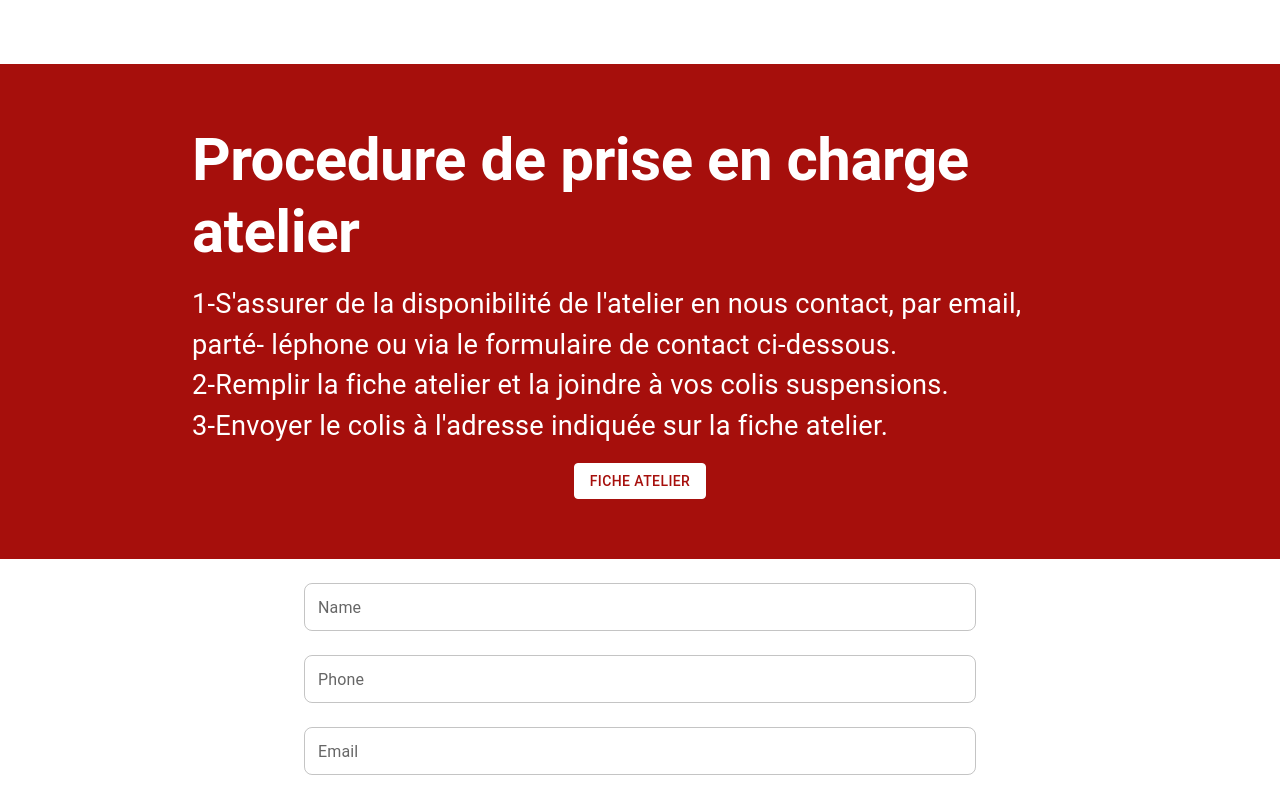
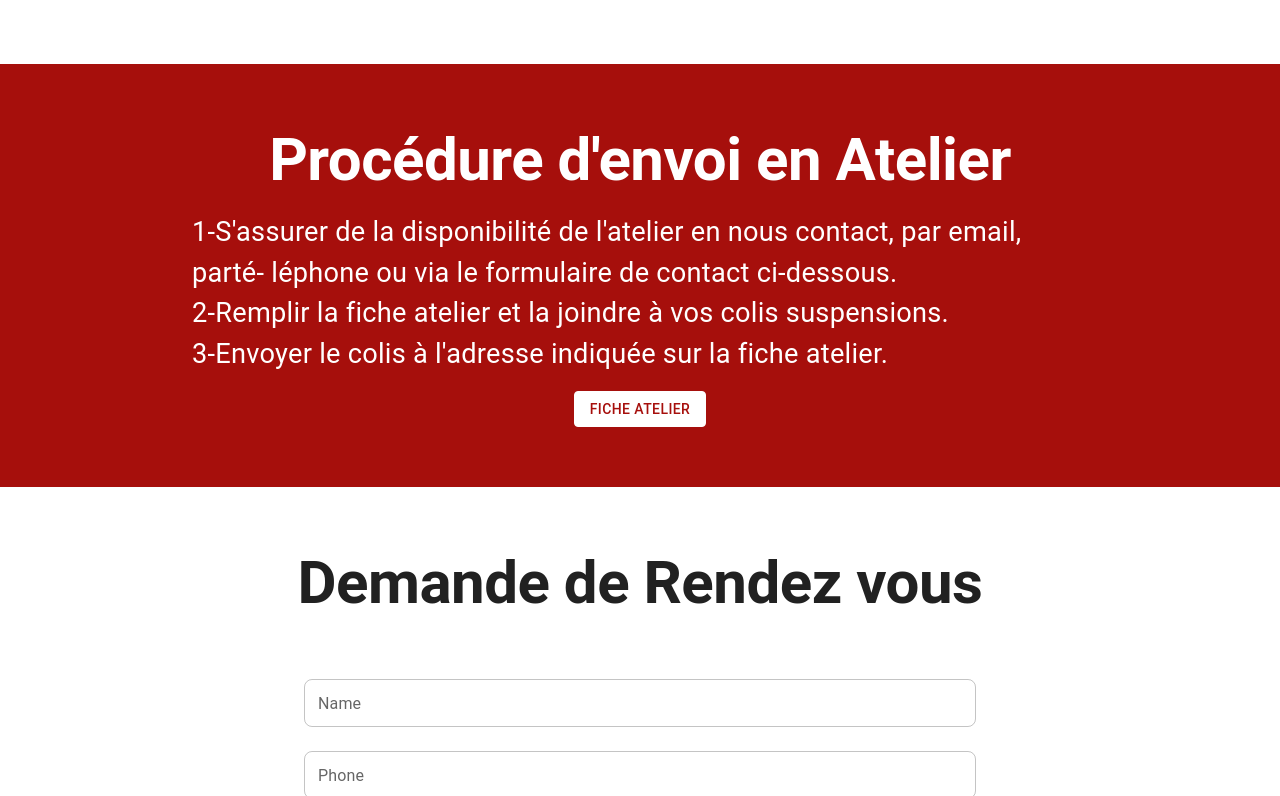
Before and after one commit to Adham1999mw/bycles, a Next.js app: page /Rendez in a window 1280 px wide. Shown: the part 564-1360 px from the top of the page. Built offline with nearby package versions, Linux system fonts and the light colour scheme; a web font is replaced by a local one.

Commit message:
[feature/8756] still

```diff
--- a/components/common/BaseSection/index.jsx
+++ b/components/common/BaseSection/index.jsx
@@ -35,7 +35,7 @@ const BaseSection = ({
         className={styles.max}
         style={mxSIZE && {maxWidth:`${mxSIZE}%`}}
       >
-        <Grid item style={stylesCustom}>
+        <Grid item>
           <Typography variant="h2" style={{ fontWeight: "bold" }}>
             {title}
           </Typography>
--- a/pages/Rendez/constact.module.scss
+++ b/pages/Rendez/constact.module.scss
@@ -2,7 +2,6 @@
     display: flex;
     flex-direction: column;
     align-items: center;
-    padding: 24px 0;
     .buttonContainer {
         margin-top: 15px;
     }
--- a/pages/Rendez/index.jsx
+++ b/pages/Rendez/index.jsx
@@ -28,22 +28,24 @@ const Rendez = () => {
       <BaseSection
         title={"Rendez-vous"}
         body={
-          "Toutes les prestations d'entretiens, de réparations ou de préparations de suspensions MTB seront réalisées dans notre atelier de Chaumontel. Avant toute dépose de suspensions ou avant tout envoi via transporteur, merci de vous assurer des disponibilités de l'atelier. Grâce à cela, nous pourrons effectuer les prestations dans les meilleurs délais. Aucune prestation ne sera effectuée sur place.Merci de votre compréhension."
+          "Toutes les prestations d'entretiens, de réparations ou de préparations de suspensions MTB seront réalisées dans notre atelier de Chaumontel. Avant toute dépose de suspensions ou avant tout envoi via transporteur, merci de vous assurer des disponibilités de l'atelier. Grâce à cela, nous pourrons effectuer les prestations dans les meilleurs délais. Aucune prestation ne sera effectuée sur place. Merci de votre compréhension."
         }
       />
 
       <BaseSection
-        title={"Procedure de prise en charge atelier"}
+        title={"Procédure d'envoi en Atelier"}
         body={
-          "1-S'assurer de la disponibilité de l'atelier en nous contact, par email, parté- léphone ou via le formulaire de contact ci-dessous. \<br>\ 2-Remplir la fiche atelier et la joindre à vos colis suspensions. <br> 3-Envoyer le colis à l'adresse indiquée sur la fiche atelier."
+          "1-S'assurer de la disponibilité de l'atelier en nous contact, par email, parté- léphone ou via le formulaire de contact ci-dessous. <br> 2-Remplir la fiche atelier et la joindre à vos colis suspensions. <br> 3-Envoyer le colis à l'adresse indiquée sur la fiche atelier."
         }
         bgColor={"#a60f0c"}
         color={"white"}
         handleClick={() => window.open("/atelier.pdf", "_blank")}
         buttonTitle={"Fiche Atelier"}
-        stylesCustom={{textAlign : 'start'}}
+        stylesCustom={{ textAlign: "start" }}
       />
-
+      <BaseSection
+        title={"Demande de Rendez vous"}
+      />
       <form
         className={`${styles.LogIn_Form} ${styles.formContainer}`}
         onSubmit={handleSubmit(onSubmit, onSubmitError)}
--- a/pages/index.jsx
+++ b/pages/index.jsx
@@ -18,7 +18,7 @@ const Home = () => {
       <BaseSection
         title={"L'ATELIER CYCLO PHIL"}
         body={
-          "Votre mécanicien cycles et vendeur de vélos multi-marques sur Chaumontel I really like what I'm seeing."
+          "Votre mécanicien cycles et vendeur de vélos multi-marques sur Chaumontel."
         }
         color={'white'}
         bgImg
--- a/pages/services/index.jsx
+++ b/pages/services/index.jsx
@@ -84,7 +84,7 @@ const Services = () => {
             body={
               "Retrouvez ici toutes les prestations concernant l'entretien de votre prestations."
             }
-            title={"Prestations"}
+            title={"Détails des Prestations"}
           />
         </Grid>
         <Grid item xs={6} md={3}>
```
Also changed, not shown: pages/services/[serve]/index.jsx (+6 -6 lines).
